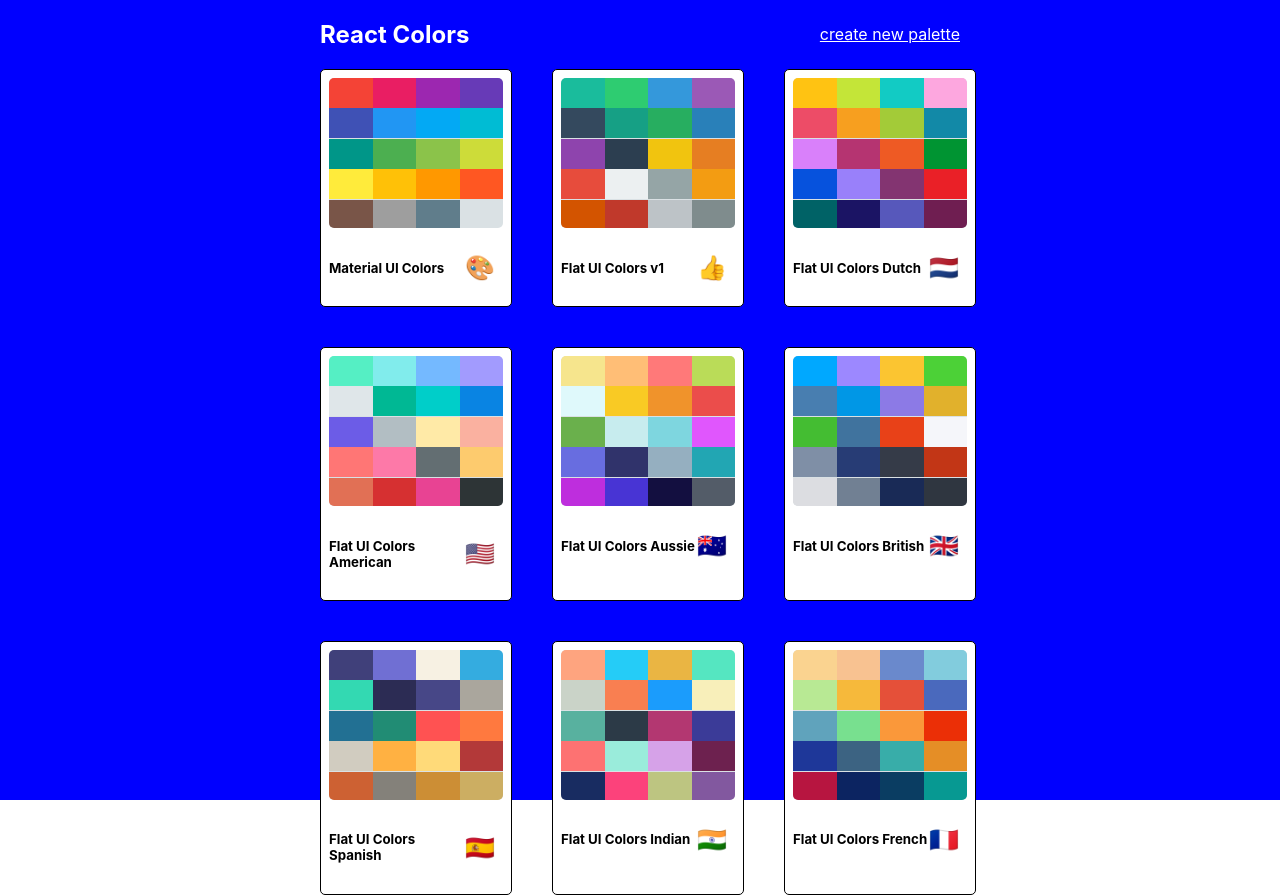
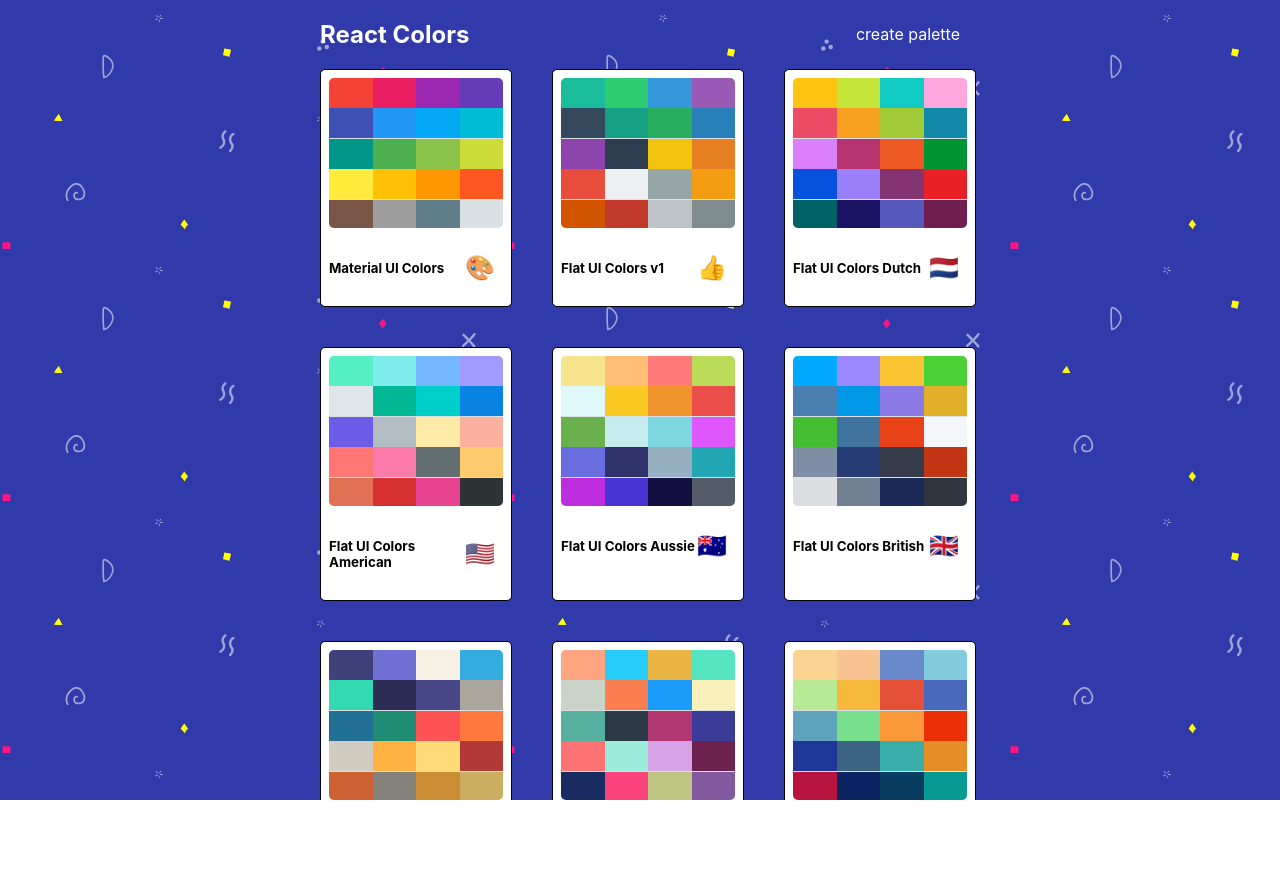
Before and after one commit to smartcoindev389/colorstudio-react, a React (Create React App) app: page / in a window 1280 px wide. After the commit the page ends 800 px from the top, so only its background shows below. Built offline with nearby package versions, Linux system fonts and the light colour scheme.

Commit message:
add svg to palettelist

```diff
--- a/src/PaletteList.js
+++ b/src/PaletteList.js
@@ -14,8 +14,8 @@
       <div className={classes.root}>
         <div className={classes.container}>
           <nav className={classes.nav}>
-            <h1>React Colors</h1>
-            <Link to="/palette/new">create new palette</Link>
+            <h1 className={classes.heading}>React Colors</h1>
+            <Link to="/palette/new">create palette</Link>
           </nav>
           <div className={classes.palettes}>
             {palettes.map(p => (
--- a/src/styles/PaletteListStyle.js
+++ b/src/styles/PaletteListStyle.js
@@ -1,11 +1,15 @@
 import sizes from "./sizes";
+import bg from "../bg.svg";
 export default {
   root: {
-    backgroundColor: "blue",
     height: "100vh",
     display: "flex",
     alignItems: "flex-start",
-    justifyContent: "center"
+    justifyContent: "center",
+    // background by SVGBackgrounds.com
+    backgroundColor: "#303aaa",
+    backgroundImage: `url(${bg})`,
+    overflow: "scroll"
   },
   container: {
     width: "50%",
@@ -27,7 +31,8 @@
     color: "white",
     alignItems: "center",
     "& a": {
-      color: "white"
+      color: "white",
+      textDecoration: "none"
     }
   },
   palettes: {
@@ -45,5 +50,8 @@
       gridTemplateColumns: "repeat(1, 100%)",
       gridGap: "1.5rem"
     }
+  },
+  heading: {
+    fontSize: "1.5rem"
   }
 };
```
Also changed, not shown: src/bg.svg (added).
